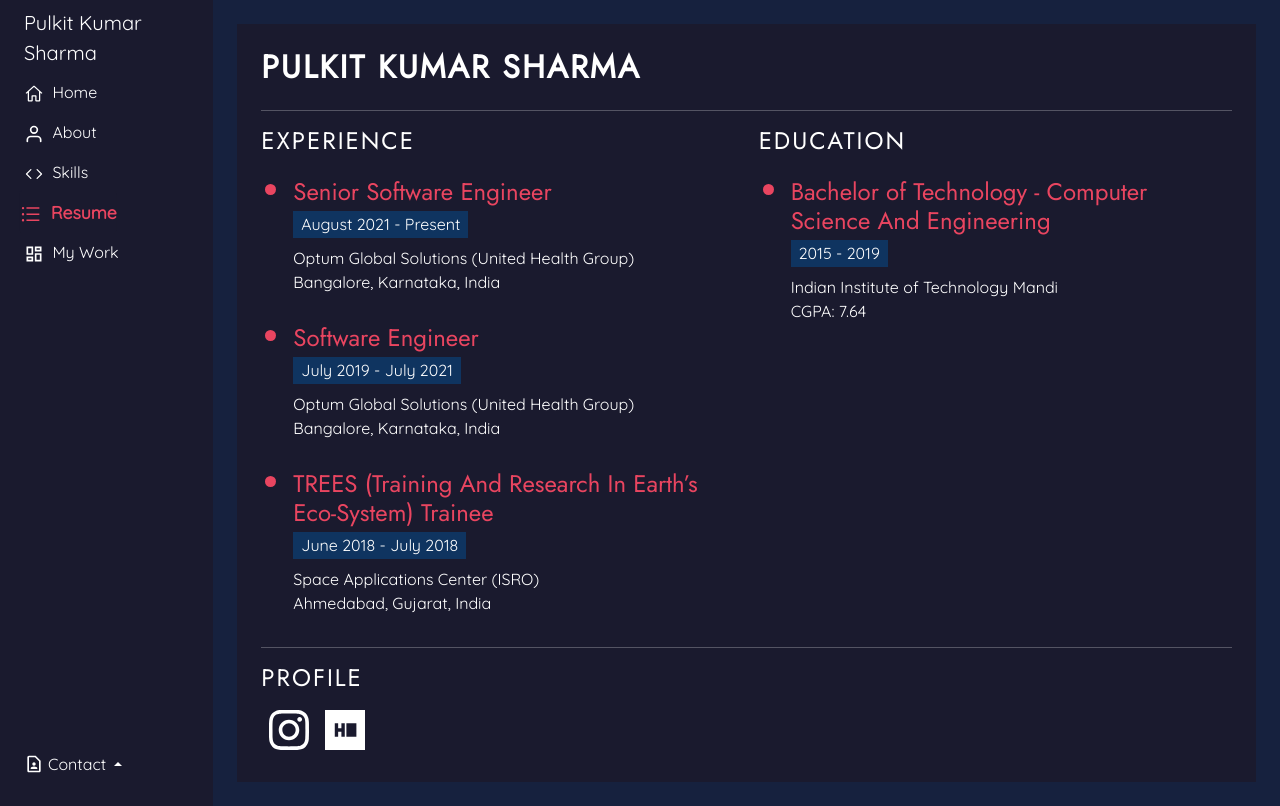
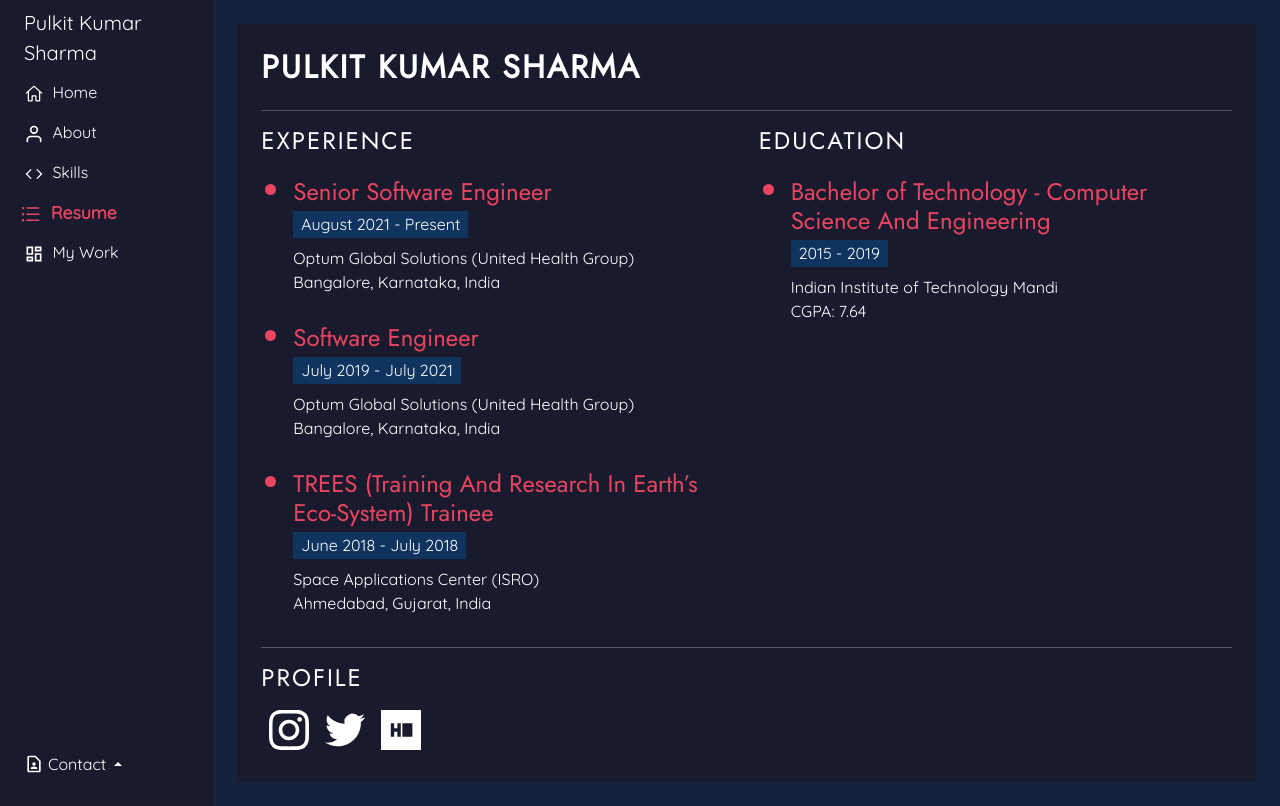
Before and after one commit to pulkit-kumar-sharma/pulkit-kumar-sharma.github.io, a React (Create React App) app: page /resume in a window 1280 px wide. Built offline with nearby package versions, Linux system fonts and the light colour scheme.

Commit message:
Update Resume.js

```diff
--- a/src/components/Resume.js
+++ b/src/components/Resume.js
@@ -1,5 +1,5 @@
 import React, { Fragment } from 'react'
-import { SiInstagram, SiHackerrank } from 'react-icons/si';
+import { SiInstagram, SiHackerrank, SiTwitter } from 'react-icons/si';
 
 function Resume() {
   return (
@@ -61,6 +61,9 @@ function Resume() {
                             <a href="https://www.instagram.com/__pulkit.sharma__/" target="/blank" className="text-white text-decoration-none mx-2">
                                 <SiInstagram className="zoom-on-hover"/>
                             </a>
+                            <a href="https://twitter.com/PulkitS71" target="/blank" className="text-white text-decoration-none mx-2">
+                                <SiTwitter className="zoom-on-hover"/>
+                            </a>
                             <a href="https://www.hackerrank.com/pulkits1998" target="/blank" className="text-white text-decoration-none mx-2">
                                 <SiHackerrank className="zoom-on-hover"/>
                             </a>
```
